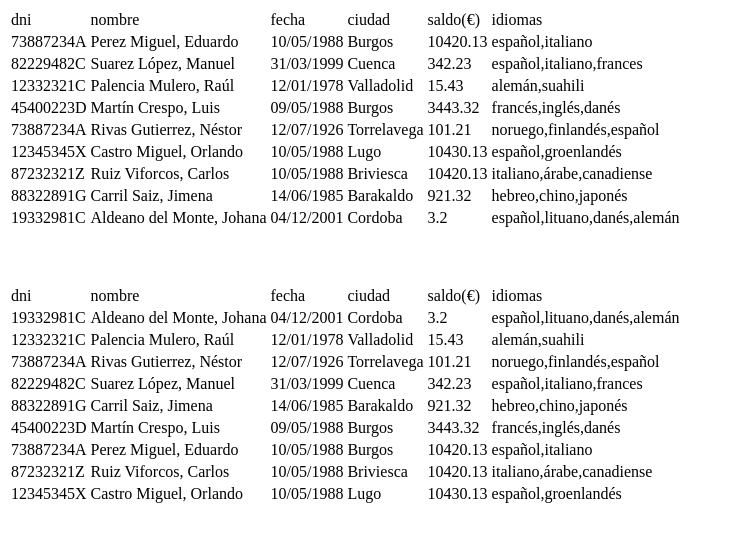
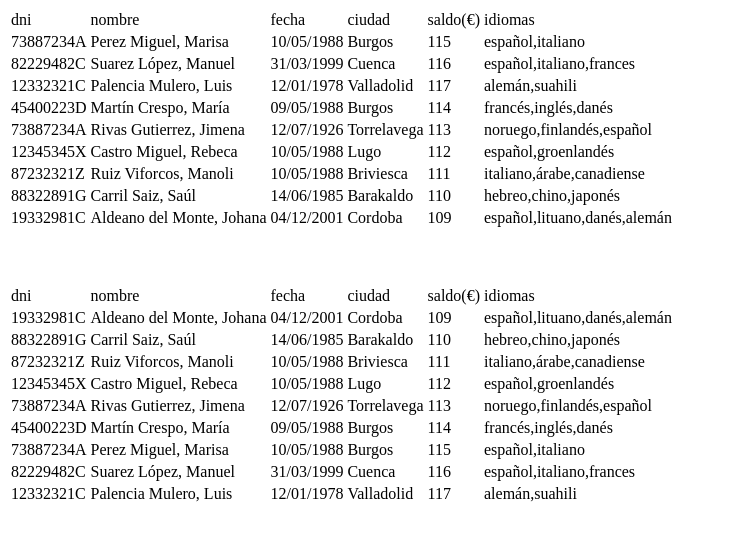
Before and after one commit to edu1988/DAW2-PHP, a PHP site: page /burbuja.php in a window 1280 px wide. Shown: the top 542 px of the page, without its empty margins (0-732 px from the left). Run offline with PHP 8.4, Linux system fonts and the light colour scheme.

Commit message:
php casa 9-10

```diff
--- a/ejercicio_lista/arrayclientes.php
+++ b/ejercicio_lista/arrayclientes.php
@@ -3,32 +3,32 @@
     $cabecera = array("dni","nombre","fecha","ciudad","saldo(€)","idiomas");
 
     $clientes = array(
-        array("dni"=>"73887234A","nombre"=>"Perez Miguel, Eduardo",
-        "fecha"=>"10/05/1988","ciudad"=>"Burgos","saldo"=>10420.13,
+        array("dni"=>"73887234A","nombre"=>"Perez Miguel, Marisa",
+        "fecha"=>"10/05/1988","ciudad"=>"Burgos","saldo"=>115,
         "idiomas"=>"español,italiano"),
         array("dni"=>"82229482C","nombre"=>"Suarez López, Manuel",
-        "fecha"=>"31/03/1999","ciudad"=>"Cuenca","saldo"=>342.23,
+        "fecha"=>"31/03/1999","ciudad"=>"Cuenca","saldo"=>116,
         "idiomas"=>"español,italiano,frances"),
-        array("dni"=>"12332321C","nombre"=>"Palencia Mulero, Raúl",
-        "fecha"=>"12/01/1978","ciudad"=>"Valladolid","saldo"=>15.43,
+        array("dni"=>"12332321C","nombre"=>"Palencia Mulero, Luis",
+        "fecha"=>"12/01/1978","ciudad"=>"Valladolid","saldo"=>117,
         "idiomas"=>"alemán,suahili"),
-        array("dni"=>"45400223D","nombre"=>"Martín Crespo, Luis",
-        "fecha"=>"09/05/1988","ciudad"=>"Burgos","saldo"=>3443.32,
+        array("dni"=>"45400223D","nombre"=>"Martín Crespo, María",
+        "fecha"=>"09/05/1988","ciudad"=>"Burgos","saldo"=>114,
         "idiomas"=>"francés,inglés,danés"),
-        array("dni"=>"73887234A","nombre"=>"Rivas Gutierrez, Néstor",
-        "fecha"=>"12/07/1926","ciudad"=>"Torrelavega","saldo"=>101.21,
+        array("dni"=>"73887234A","nombre"=>"Rivas Gutierrez, Jimena",
+        "fecha"=>"12/07/1926","ciudad"=>"Torrelavega","saldo"=>113,
         "idiomas"=>"noruego,finlandés,español"),
-        array("dni"=>"12345345X","nombre"=>"Castro Miguel, Orlando",
-        "fecha"=>"10/05/1988","ciudad"=>"Lugo","saldo"=>10430.13,
+        array("dni"=>"12345345X","nombre"=>"Castro Miguel, Rebeca",
+        "fecha"=>"10/05/1988","ciudad"=>"Lugo","saldo"=>112,
         "idiomas"=>"español,groenlandés"),
-        array("dni"=>"87232321Z","nombre"=>"Ruiz Viforcos, Carlos",
-        "fecha"=>"10/05/1988","ciudad"=>"Briviesca","saldo"=>10420.13,
+        array("dni"=>"87232321Z","nombre"=>"Ruiz Viforcos, Manoli",
+        "fecha"=>"10/05/1988","ciudad"=>"Briviesca","saldo"=>111,
         "idiomas"=>"italiano,árabe,canadiense"),
-        array("dni"=>"88322891G","nombre"=>"Carril Saiz, Jimena",
-        "fecha"=>"14/06/1985","ciudad"=>"Barakaldo","saldo"=>921.32,
+        array("dni"=>"88322891G","nombre"=>"Carril Saiz, Saúl",
+        "fecha"=>"14/06/1985","ciudad"=>"Barakaldo","saldo"=>110,
         "idiomas"=>"hebreo,chino,japonés"),
         array("dni"=>"19332981C","nombre"=>"Aldeano del Monte, Johana",
-        "fecha"=>"04/12/2001","ciudad"=>"Cordoba","saldo"=>3.2,
+        "fecha"=>"04/12/2001","ciudad"=>"Cordoba","saldo"=>109,
         "idiomas"=>"español,lituano,danés,alemán"),
     );
 
--- a/ejercicio_lista/hombres_mujeres.php
+++ b/ejercicio_lista/hombres_mujeres.php
@@ -37,6 +37,7 @@
         echo "Hay $chicos chicos en toda la lista.";
         echo "<br>";
         echo "Hay $chicas chicas en toda la lista.";
+        echo htmlspecialchars(chr(166));
 
     ?>
 
```
Also changed, not shown: ejercicio_lista/hom_muj2.php (deleted, +0 -27 lines), ejercicio_lista/sueldo_chicas.php (added, +54 -0 lines).
